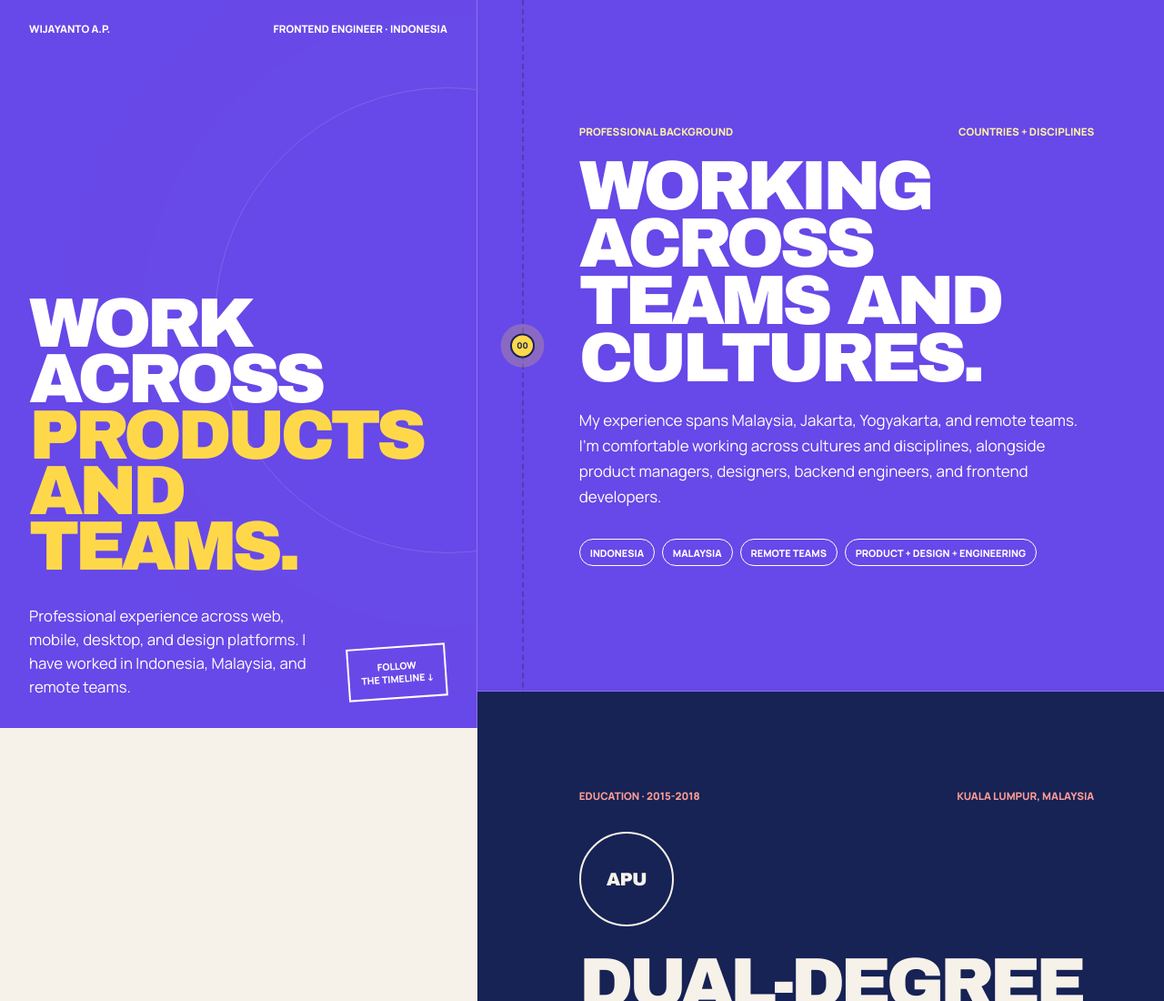
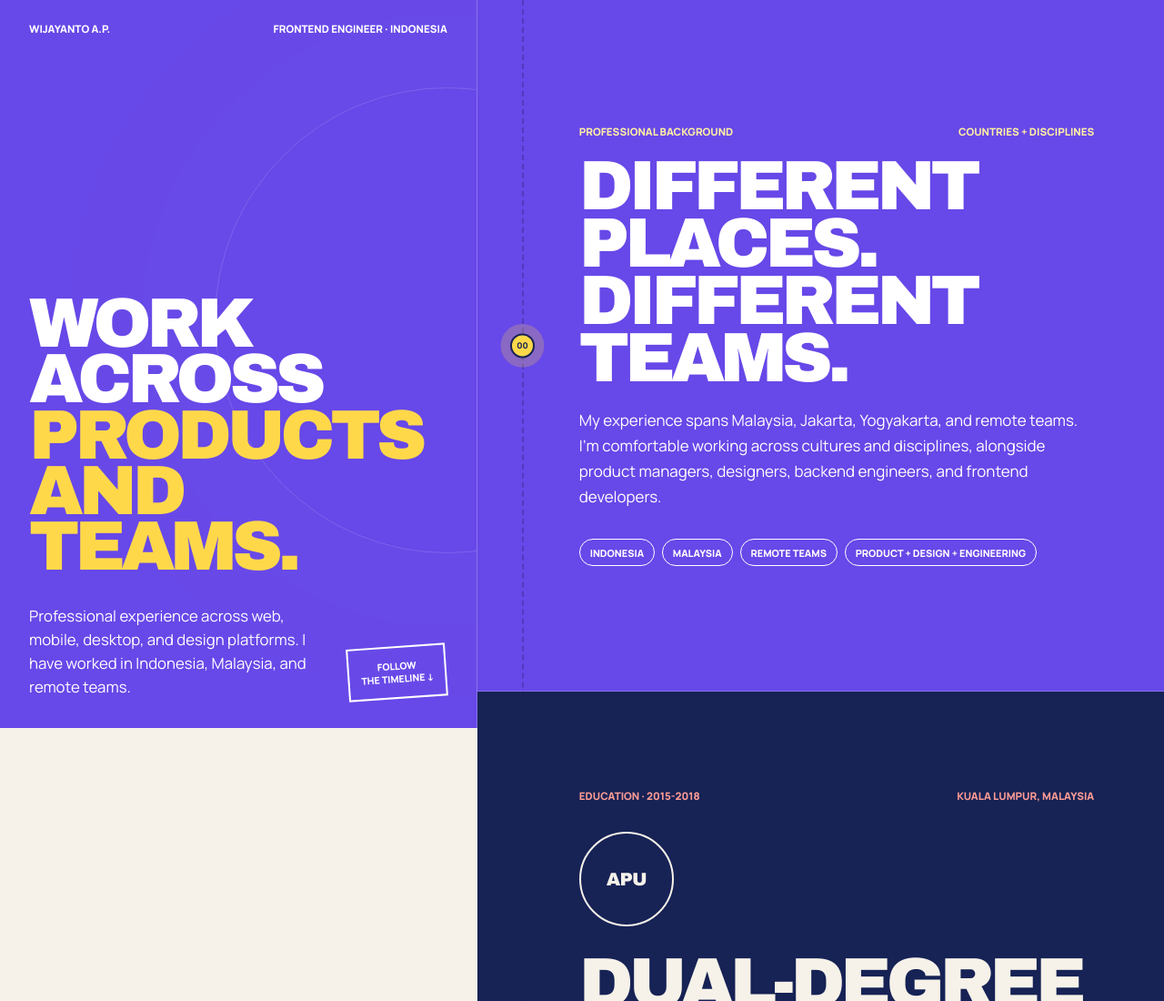
Before and after one commit to wijayantoap/wijayantoap.github.io, a website: page index.html in a window 1280 px wide. Shown: the top 1100 px of the page at 91% size. Drawn offline with Linux system fonts and the light colour scheme.

Commit message:
Differentiate opening chapter headline

```diff
--- a/index.html
+++ b/index.html
@@ -513,7 +513,7 @@
         <section class="waypoint collab" data-number="00" data-track-item="practice">
           <div class="waypoint-inner" data-reveal>
             <div class="meta"><span>Professional background</span><span>Countries + disciplines</span></div>
-            <h2>Working across teams and cultures.</h2>
+            <h2>Different places. Different teams.</h2>
             <p>My experience spans Malaysia, Jakarta, Yogyakarta, and remote teams. I’m comfortable working across cultures and disciplines, alongside product managers, designers, backend engineers, and frontend developers.</p>
             <div class="detail-list"><span>Indonesia</span><span>Malaysia</span><span>Remote teams</span><span>Product + design + engineering</span></div>
           </div>
```
